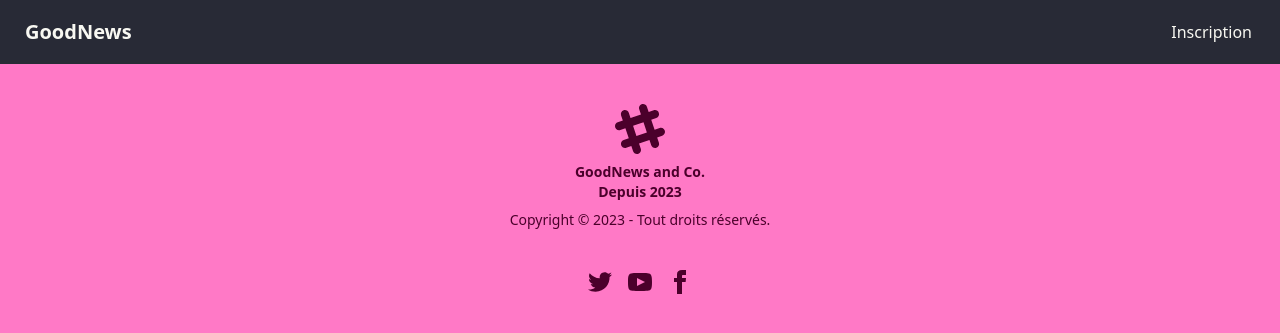
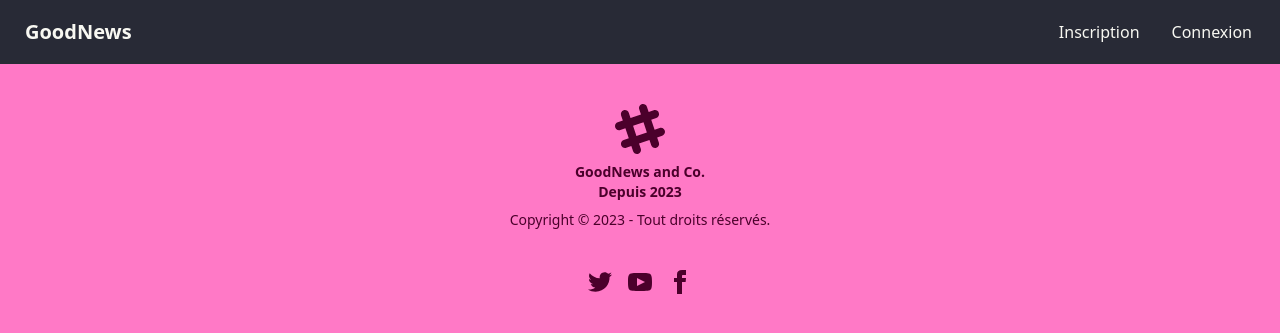
Before and after one commit to sibelckya/goodNews, a PHP site: page /goodNews/ in a window 1280 px wide. Shown: the top 333 px of the page. Run offline with PHP 8.4, Linux system fonts and the light colour scheme; data that the repository does not hold is empty; some libraries are stand-ins or nearby versions.

Commit message:
Add files via upload

```diff
--- a/view/header.php
+++ b/view/header.php
@@ -28,6 +28,9 @@
                 <li>
                     <a href="index.php?p=inscription">Inscription</a>
                 </li>
+                <li>
+                    <a href="index.php?p=connexion">Connexion</a>
+                </li>
             </ul>
         </div>
     </div>
```
